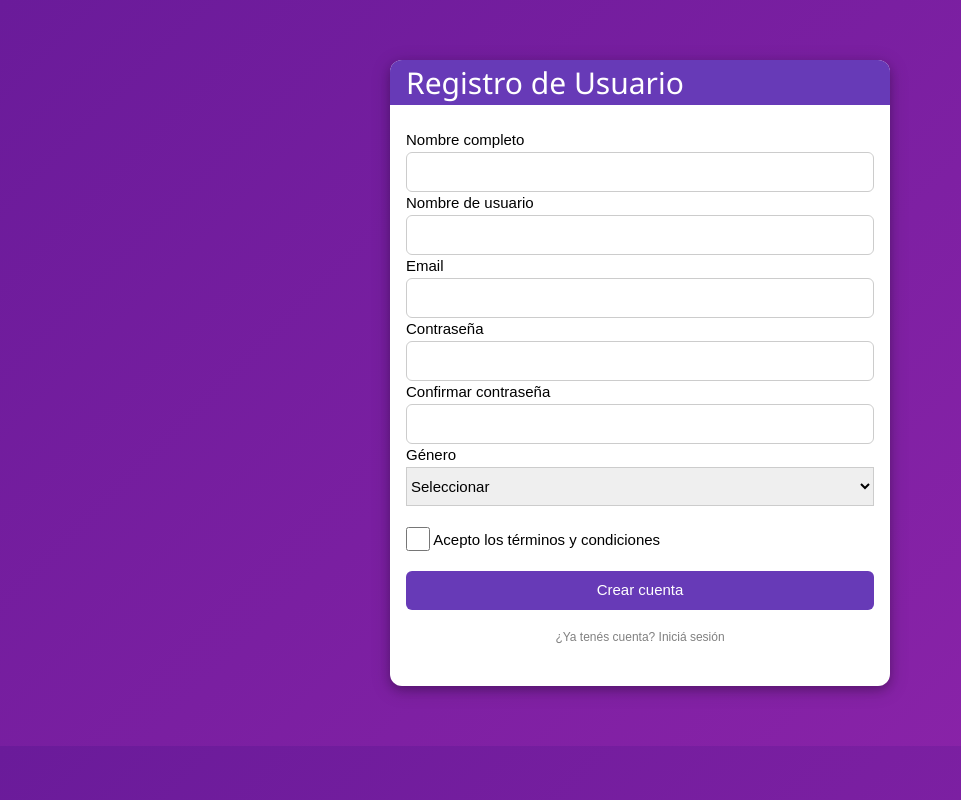
After one commit to santigismondi/pokedex-pw2, a PHP site: page /register.php in a window 1280 px wide. The commit adds this page. Shown: the whole page, without its empty margins (0-961 px from the left). Run offline with PHP 8.4, Linux system fonts and the light colour scheme.

Commit message:
- Register basico hecho - Contraseñas hasheadas - Roles de administrador y Usuario - Logout - Verificaciones basicas - Tabla Usuarios - Login

```diff
--- /dev/null
+++ b/register.php
@@ -0,0 +1,103 @@
+<!DOCTYPE html>
+<html lang="es">
+<head>
+    <meta charset="UTF-8">
+    <title>Registro</title>
+    <meta name="viewport" content="width=device-width, initial-scale=1">
+
+    <link rel="stylesheet" href="https://www.w3schools.com/w3css/4/w3.css">
+    <style>
+        body {
+            background: linear-gradient(135deg, #6a1b9a, #8e24aa);
+            font-family: Arial, sans-serif;
+        }
+
+        .form-container {
+            max-width: 500px;
+            margin: 60px auto;
+        }
+
+        .card {
+            border-radius: 12px;
+            overflow: hidden;
+        }
+
+        input {
+            border-radius: 6px;
+        }
+
+        .btn {
+            margin-top: 20px;
+            border-radius: 6px;
+        }
+
+        h2 {
+            margin: 0;
+        }
+
+        small {
+            color: gray;
+        }
+    </style>
+</head>
+<body>
+
+<div class="form-container">
+    <div class="w3-card-4 w3-white card">
+
+        <header class="w3-container w3-deep-purple">
+            <h2>Registro de Usuario</h2>
+        </header>
+
+        <form method="POST" id="formulario" action="resources/php/form-procesado.php" enctype="multipart/form-data" class="w3-container w3-padding-24">
+
+            <!-- Nombre -->
+            <label>Nombre completo</label>
+            <input class="w3-input w3-border" type="text" name="nombre" required>
+
+            <!-- Usuario -->
+            <label>Nombre de usuario</label>
+            <input class="w3-input w3-border" type="text" name="username" required>
+
+            <!-- Email -->
+            <label>Email</label>
+            <input class="w3-input w3-border" type="email" name="email" required>
+
+            <!-- Password -->
+            <label>Contraseña</label>
+            <input class="w3-input w3-border" type="password" id="password" name="password" required>
+
+            <!-- Confirm Password -->
+            <label>Confirmar contraseña</label>
+            <input class="w3-input w3-border" type="password" id="confirm" name="confirm_password" required>
+
+
+            <!-- Género -->
+            <label>Género</label>
+            <select class="w3-select w3-border" name="genero">
+                <option value="" disabled selected>Seleccionar</option>
+                <option value="masculino">Masculino</option>
+                <option value="femenino">Femenino</option>
+                <option value="otro">Otro</option>
+            </select>
+
+            <p>
+                <input class="w3-check" type="checkbox" name="terminos" required>
+                <label>Acepto los términos y condiciones</label>
+            </p>
+
+            <!-- Botón -->
+            <button class="w3-button w3-deep-purple w3-block btn" type="submit">
+                Crear cuenta
+            </button>
+
+            <p class="w3-center">
+                <small>¿Ya tenés cuenta? Iniciá sesión</small>
+            </p>
+
+        </form>
+    </div>
+</div>
+<script src="resources/scripts/verificaciones.js"></script>
+</body>
+</html>
--- /dev/null
+++ b/resources/scripts/verificaciones.js
@@ -0,0 +1,13 @@
+function validarPassword(e){
+    const pass = document.getElementById("password").value;
+    const confirm = document.getElementById("confirm").value;
+
+    if(pass !== confirm){
+        alert("Las contraseñas no coinciden");
+        e.preventDefault();
+        return false;
+    }
+    return true;
+}
+
+document.getElementById("formulario").addEventListener("submit", validarPassword);
```
Also changed, not shown: resources/database/insertInfoUsuario.sql (added, +13 -0 lines), resources/php/form-procesado.php (added, +19 -0 lines), resources/php/header.php (+72 -11 lines), resources/php/logout.php (added, +10 -0 lines).
